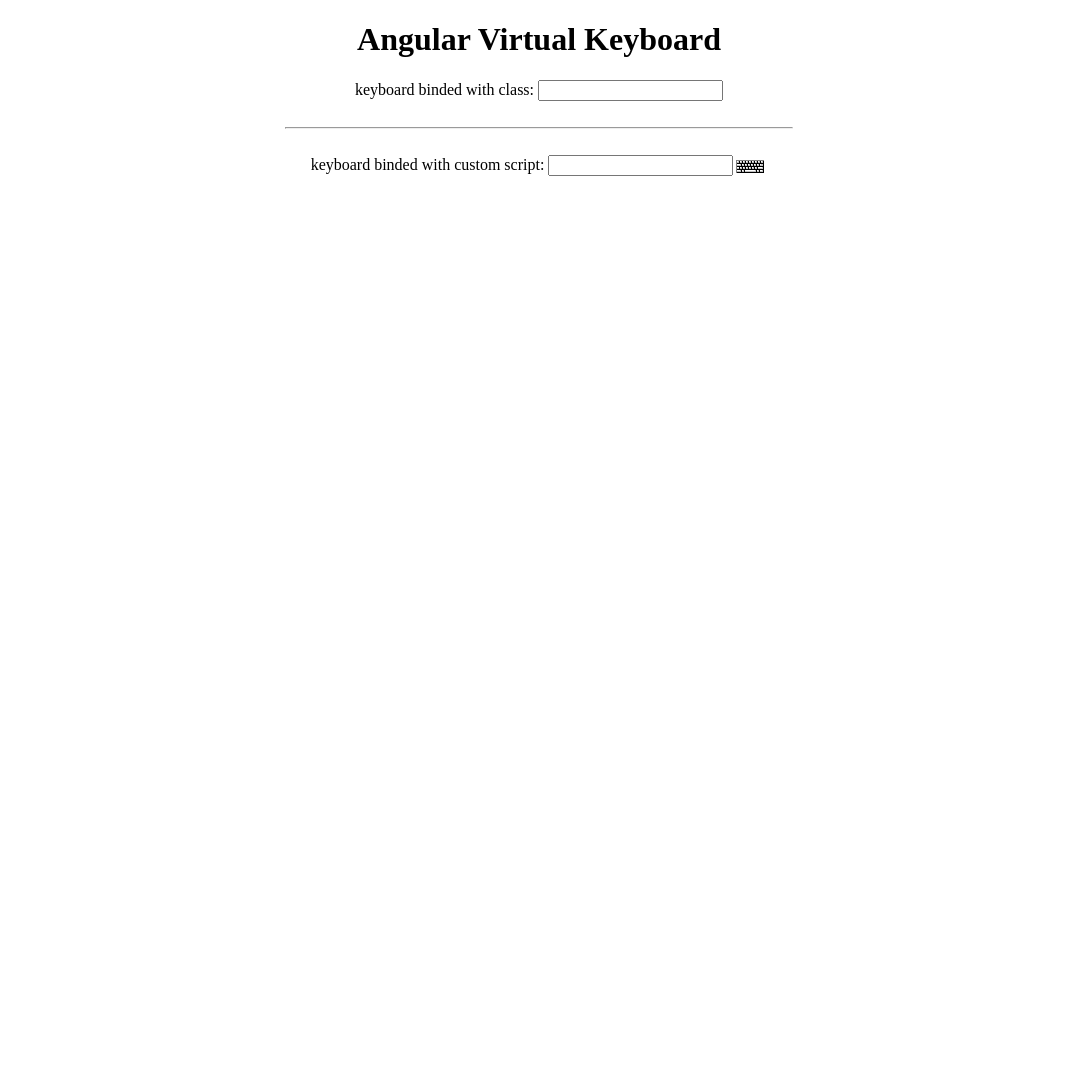
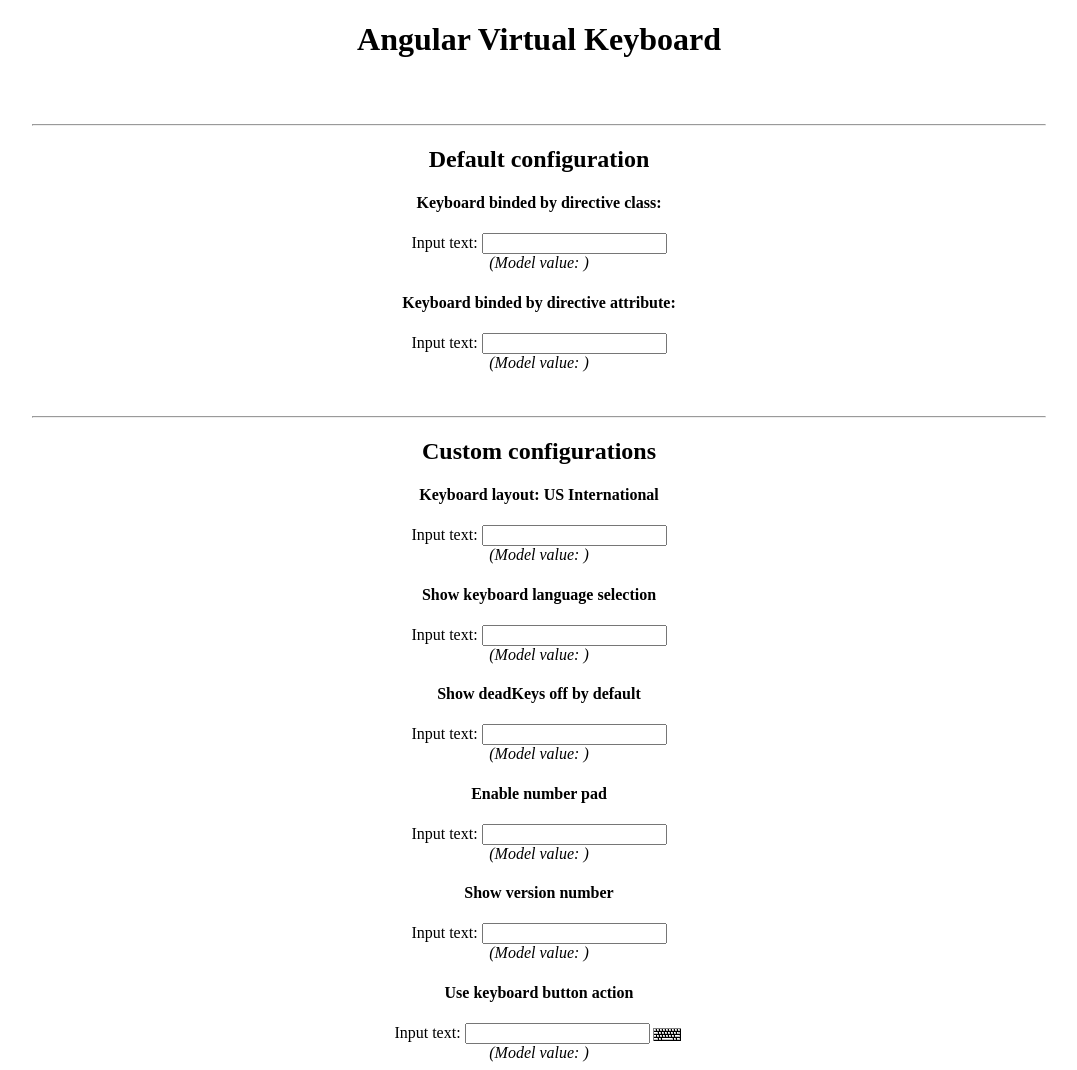
Before and after one commit to the-darc/angular-virtual-keyboard, a plain HTML site: page demo/index.html in a window 1280 px wide. Shown: the whole page, without its empty margins (101-1178 px from the left). Before the commit the page ends 800 px from the top, so only its background shows below. Drawn offline with nearby package versions, Linux system fonts and the light colour scheme.

Commit message:
+ One instance of VKI initialized per input field. + Added support to custom configurations por input fileds vki:    - VKI_kt (default pt-br)    - VKI_showKbSelect (default: false)    - VKI_deadkeysOn (default: true)    - VKI_numberPad (default: false)    - VKI_showVersion (default: false)    - VKI_imageURI (default: “")

```diff
--- a/demo/index.html
+++ b/demo/index.html
@@ -3,10 +3,10 @@
 <head>
 	<meta charset="UTF-8">
 	<title>Angular Virtual Keyboard Demo</title>
-	<link href="../vki/keyboard.css" rel="stylesheet">
+	<link href="../css/angular-virtual-keyboard.css" rel="stylesheet">
 	<script src="https://ajax.googleapis.com/ajax/libs/angularjs/1.2.27/angular.min.js"></script>
 	<script src="../src/vki.js"></script>
-	<script src="../src/vki-service.js"></script>
+	<script src="../src/angular-virtual-keyboard.js"></script>
 	<script>
 		angular.module('exampleApp', ['angular-virtual-keyboard'])
 		.controller('ExampleCtrl', ['$scope', function($scope){
@@ -16,15 +16,62 @@
 </head>
 <body ng-app="exampleApp">
 	<center ng-controller="ExampleCtrl">
+
 		<h1>Angular Virtual Keyboard</h1>
+
+		<br><br><hr width="80%">
+		<h2>Default configuration</h2>
+
+		<h4>Keyboard binded by directive class: </h4>
 		<div>
-			<label>keyboard binded with class: </label>
-			<input type='text' class="keyboardInput"/>
+			<label>Input text: </label><input type='text' ng-model="t01" class="keyboardInput"/><br>
+			<em>(Model value: {{t01}})</em>
 		</div>
-		<br><hr width="40%"><br>
+
+		<h4>Keyboard binded by directive attribute: </h4>
 		<div>
-			<label>keyboard binded with custom script: </label>
-			<input id="myInput" type='text' ng-virtual-keyboard/>
+			<label>Input text: </label><input type='text' ng-model="t02" ng-virtual-keyboard/><br>
+			<em>(Model value: {{t02}})</em>
+		</div>
+
+
+		<br><br><hr width="80%">
+		<h2>Custom configurations</h2>
+
+		<h4>Keyboard layout: US International</h4>
+		<div>
+			<label>Input text: </label><input type='text' ng-model="t03" ng-virtual-keyboard="{VKI_kt: 'US International'}"/><br>
+			<em>(Model value: {{t03}})</em>
+		</div>
+
+		<h4>Show keyboard language selection</h4>
+		<div>
+			<label>Input text: </label><input type='text' ng-model="t04" ng-virtual-keyboard="{VKI_showKbSelect: true}"/><br>
+			<em>(Model value: {{t04}})</em>
+		</div>
+
+		<h4>Show deadKeys off by default</h4>
+		<div>
+			<label>Input text: </label><input type='text' ng-model="t05" ng-virtual-keyboard="{VKI_deadkeysOn: false}"/><br>
+			<em>(Model value: {{t05}})</em>
+		</div>
+
+		<h4>Enable number pad</h4>
+		<div>
+			<label>Input text: </label><input type='text' ng-model="t006" ng-virtual-keyboard="{VKI_numberPad: true}"/><br>
+			<em>(Model value: {{t006}})</em>
+		</div>
+
+		<h4>Show version number</h4>
+		<div>
+			<label>Input text: </label><input type='text' ng-model="t007" ng-virtual-keyboard="{VKI_showVersion: true}"/><br>
+			<em>(Model value: {{t007}})</em>
+		</div>
+
+		<h4>Use keyboard button action</h4>
+		<div>
+			<label>Input text: </label><input type='text' ng-model="t008" ng-virtual-keyboard="{VKI_imageURI: 'keyboard.png'}"/><br>
+			<em>(Model value: {{t008}})</em>
 		</div>
 	</center>
 </body>
--- a/src/vki-service.js
+++ b/src/angular-virtual-keyboard.js
@@ -1,12 +1,9 @@
 angular.module('angular-virtual-keyboard', [])
 .service('ngVirtualKeyboardService', [function() {
-	var localVKI = VKI();
-
 	return {
-		VKI_attach: VKI_attach,
-		VKI_close: VKI_close,
-		setConfig: function(config) {
-			//TODO
+		attach: function(element, config) {
+			var vki = new VKI(config);
+			vki.VKI_attach(element);
 		}
 	};
 }])
@@ -17,7 +14,7 @@
 			config: '=ngVirtualKeyboard'
 		},
 		link: function(scope, elements) {
-			ngVirtualKeyboardService.VKI_attach(elements[0]);
+			ngVirtualKeyboardService.attach(elements[0], scope.config);
 		}
 	}
 }]);
```
Also changed, not shown: src/vki.js.
